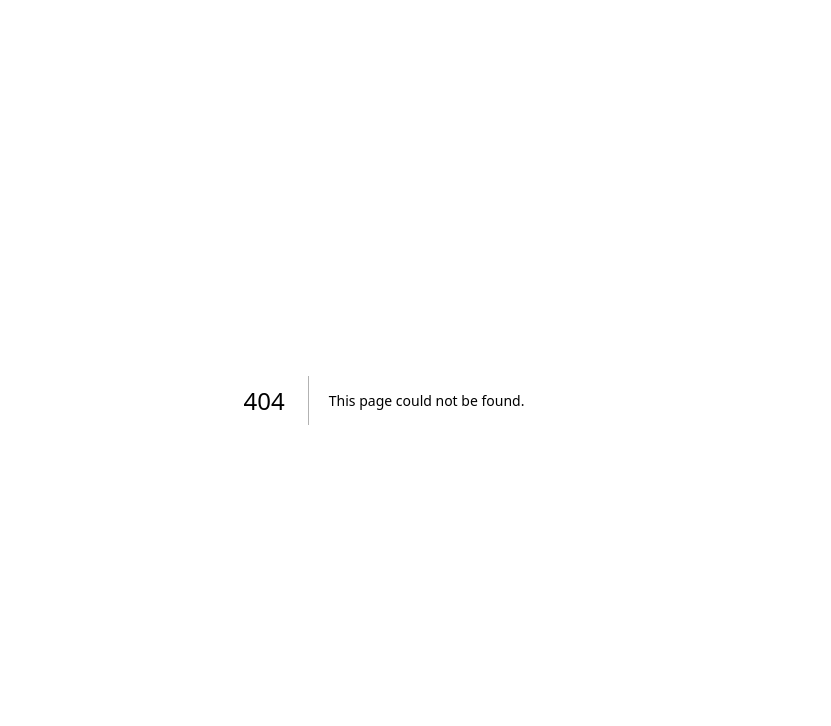
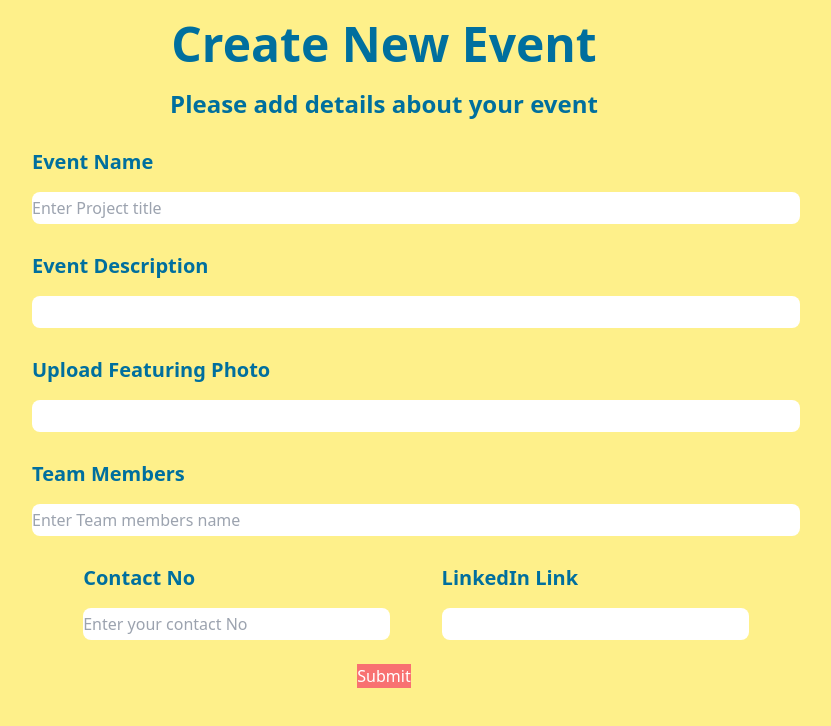
Before and after one commit to amilpa/connect-for-good, a Next.js app: page /add_event in a window 1280 px wide. Before the commit this address had no page. Shown: the top 726 px of the page, without its empty margins (256-1087 px from the left). Built offline with nearby package versions, Linux system fonts and the light colour scheme.

Commit message:
Added Event Page

```diff
--- /dev/null
+++ b/src/pages/add_event.js
@@ -0,0 +1,61 @@
+import React from 'react'
+
+const add_event = () => {
+  return (
+    <div>
+      <div className="flex flex-col items-center h-screen bg-yellow-200 ">
+
+        <div>
+          <h1 className='text-center text-5xl pt-5 text-[#006f9e] font-extrabold'>Create New Event</h1>
+        </div>
+
+        <div className='mt-5'>
+          <h2 className='text-2xl font-semibold text-[#006f9e]'>Please add details about your event</h2>
+        </div>
+
+        <div className='flex flex-col mt-7 ml-16 w-3/5'>
+          <span className='pb-4 text-xl text-[#006f9e] font-bold'>Event Name</span>
+          <input type="text" placeholder='Enter Project title' className='rounded-lg h-8 border-1 border-[#006f9e]' />
+        </div>
+
+        <div className='flex flex-col mt-7 ml-16 w-3/5'>
+          <span className='pb-4 text-xl text-[#006f9e] font-bold'>Event Description</span>
+          <input type="text" className='rounded-lg h-8 border-1 border-[#006f9e]' />
+        </div>
+
+        <div className='flex flex-col mt-7 ml-16 w-3/5'>
+          <span className='pb-4 text-xl text-[#006f9e] font-bold'>Upload Featuring Photo</span>
+          <input type="text" className='rounded-lg h-8 border-1 border-[#006f9e]' />
+        </div>
+
+        <div className='flex flex-col mt-7 ml-16 w-3/5'>
+          <span className='pb-4 text-xl text-[#006f9e] font-bold'>Team Members</span>
+          <input type="text" placeholder='Enter Team members name' className='rounded-lg h-8 border-1 border-[#006f9e]' />
+        </div>
+
+
+        <div className='flex mt-7 ml-16 w-3/5 justify-evenly'>
+
+          <div className='flex flex-col w-2/5'>
+            <span className='pb-4 text-xl text-[#006f9e] font-bold'>Contact No</span>
+            <input type="text" placeholder='Enter your contact No' className='rounded-lg h-8 border-1 border-[#006f9e]' />
+          </div>
+
+          <div className='flex flex-col w-2/5'>
+            <span className='pb-4 text-xl text-[#006f9e] font-bold'>LinkedIn Link</span>
+            <input type="text" className='rounded-lg h-8 border-1 border-[#006f9e]' />
+          </div>
+
+        </div>
+
+
+        <div className='mt-6'>
+          <button className='bg-red-400 text-white'>Submit</button>
+        </div>
+
+      </div>
+    </div>
+  )
+}
+
+export default add_event
```
